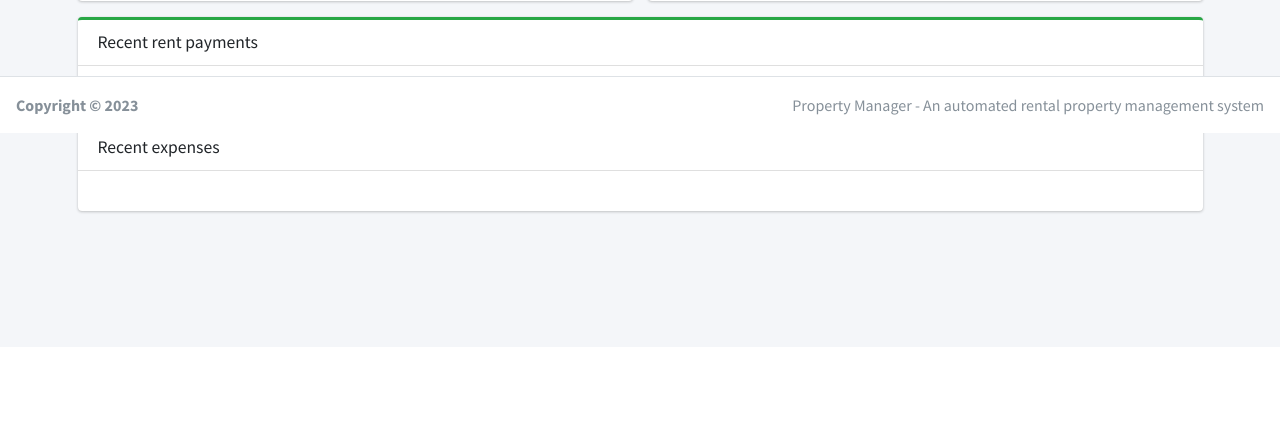
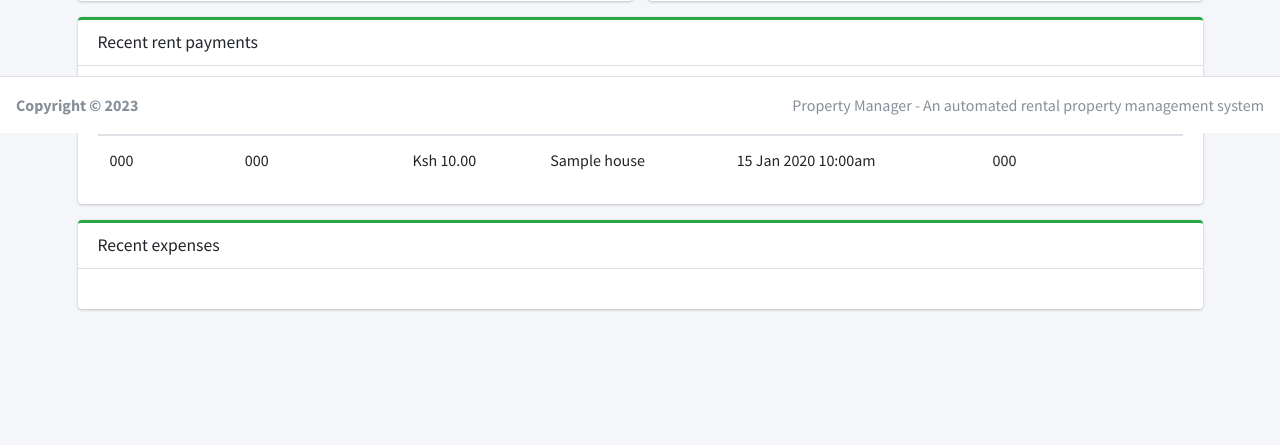
Before and after one commit to MartMbithi/Weekend_Project_X, a PHP site: page /views/dashboard in a window 1280 px wide. Shown: the part 667-1112 px from the top of the page. Before the commit the page ends 881 px from the top, so only its background shows below. Run offline with PHP 8.4, Linux system fonts and the light colour scheme; tables that the repository leaves empty or names only in its code hold one stand-in row (values such as "Sample post"); some libraries are stand-ins or nearby versions.

Commit message:
Craft Fetch Payments

```diff
--- a/views/dashboard.php
+++ b/views/dashboard.php
@@ -184,7 +184,41 @@ require_once('../partials/head.php');
                                     <h5 class="card-title">Recent rent payments</h5>
                                 </div>
                                 <div class="card-body">
-
+                                    <table class="table data_table">
+                                        <thead>
+                                            <tr>
+                                                <th>Ref Code</th>
+                                                <th>Inv Number</th>
+                                                <th>Amount</th>
+                                                <th>Paid By</th>
+                                                <th>Paid On</th>
+                                                <th>House Number</th>
+                                            </tr>
+                                        </thead>
+                                        <tbody>
+                                            <?php
+                                            $payments_sql = mysqli_query(
+                                                $mysqli,
+                                                "SELECT * FROM payments p
+                                                INNER JOIN tenants t ON t.tenant_id = p.payment_tenant_id
+                                                INNER JOIN houses h ON h.house_id = t.tenant_house_id
+                                                ORDER BY payment_id DESC LIMIT 10"
+                                            );
+                                            if (mysqli_num_rows($payments_sql) > 0) {
+                                                while ($payments = mysqli_fetch_array($payments_sql)) {
+                                            ?>
+                                                    <tr>
+                                                        <td><?php echo $payments['payment_ref_code']; ?></td>
+                                                        <td><?php echo $payments['payment_invoice_number']; ?></td>
+                                                        <td>Ksh <?php echo number_format($payments['payment_amount'], 2); ?></td>
+                                                        <td><?php echo $payments['tenant_name']; ?></td>
+                                                        <td><?php echo date('d M Y g:ia', strtotime($payments['payment_date'])); ?></td>
+                                                        <td><?php echo $payments['house_number']; ?></td>
+                                                    </tr>
+                                            <?php }
+                                            } ?>
+                                        </tbody>
+                                    </table>
                                 </div>
                             </div>
                         </div><!-- /.container-fluid -->
```
